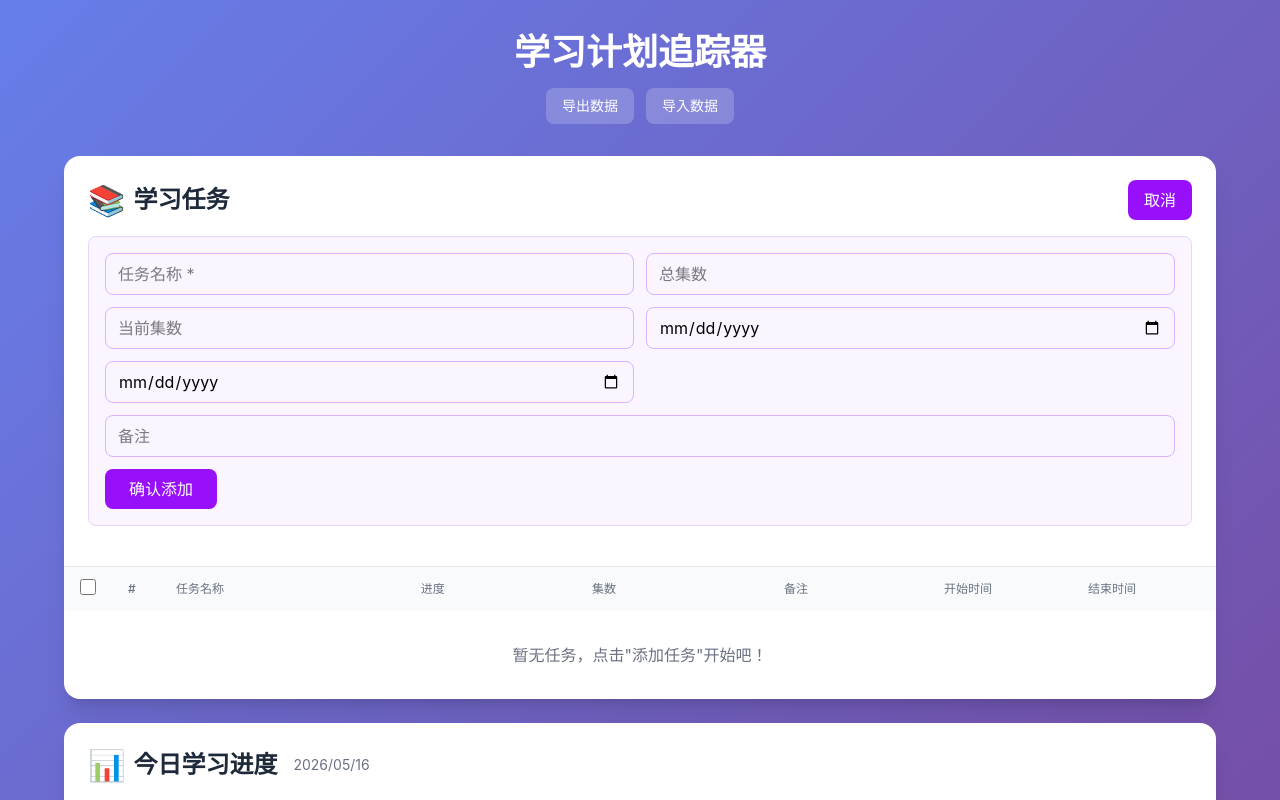
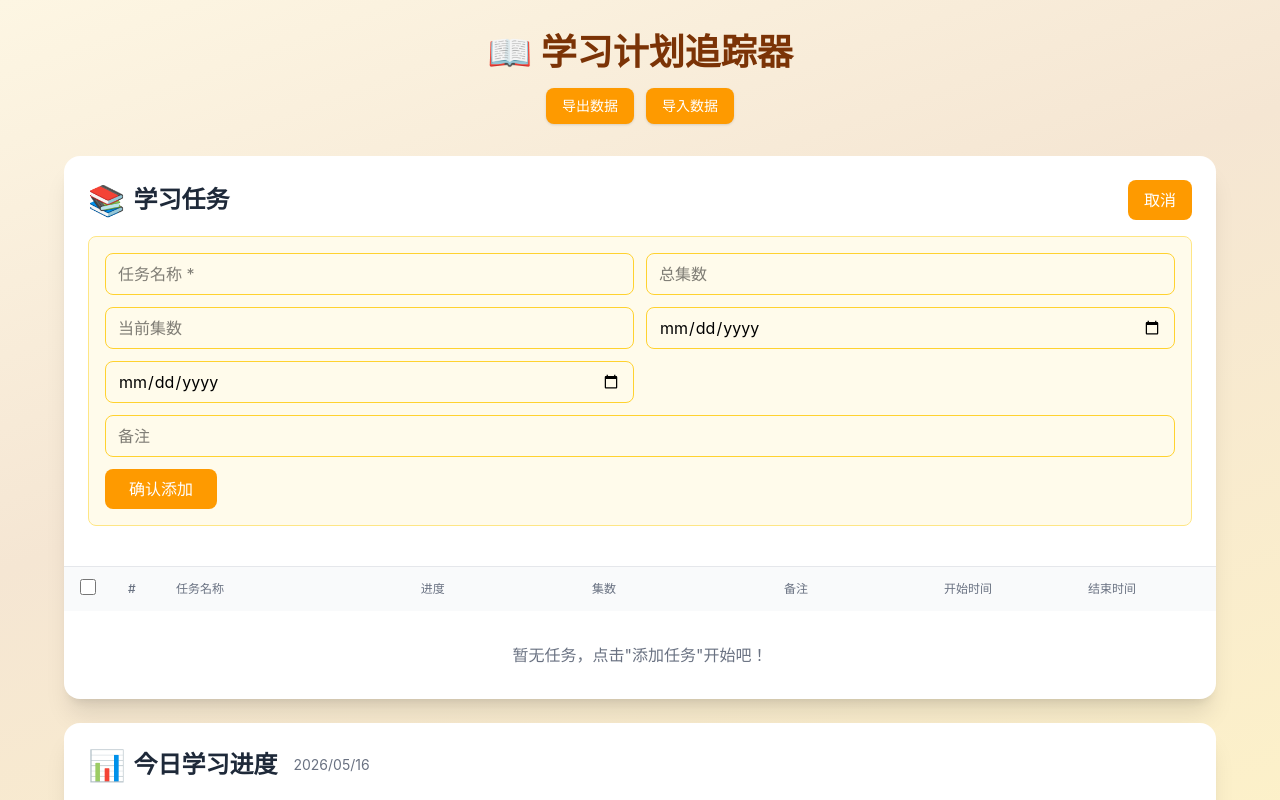
Before and after one commit to weijie380/study-tracker, a React (Vite) app: page / in a window 1280 px wide. Both pictures are taken after a click on the button "+ 添加任务". Shown: the top 800 px of the page. Built offline with nearby package versions, Linux system fonts and the light colour scheme.

Commit message:
Revamp theme: warm amber tones, light gradient background

```diff
--- a/src/App.jsx
+++ b/src/App.jsx
@@ -48,17 +48,17 @@ function App() {
     <div className="min-h-screen py-8 px-4">
       <div className="max-w-6xl mx-auto">
         <header className="text-center mb-8">
-          <h1 className="text-4xl font-bold text-white mb-2"> 学习计划追踪器</h1>
+          <h1 className="text-4xl font-bold text-amber-900 mb-2">📖 学习计划追踪器</h1>
           <div className="flex justify-center gap-3 mt-4">
             <button
               onClick={handleExport}
-              className="px-4 py-2 bg-white/20 text-white rounded-lg hover:bg-white/30 transition-colors text-sm font-medium backdrop-blur"
+              className="px-4 py-2 bg-amber-500 text-white rounded-lg hover:bg-amber-600 transition-colors text-sm font-medium shadow-sm"
             >
               导出数据
             </button>
             <button
               onClick={() => fileInputRef.current?.click()}
-              className="px-4 py-2 bg-white/20 text-white rounded-lg hover:bg-white/30 transition-colors text-sm font-medium backdrop-blur"
+              className="px-4 py-2 bg-amber-500 text-white rounded-lg hover:bg-amber-600 transition-colors text-sm font-medium shadow-sm"
             >
               导入数据
             </button>
--- a/src/ProgressModule.jsx
+++ b/src/ProgressModule.jsx
@@ -119,11 +119,11 @@ function ProgressModule() {
                     <span className="text-gray-500 w-24">{item.date.slice(5)}</span>
                     <div className="flex-1 bg-gray-100 rounded-full h-2">
                       <div
-                        className="h-2 rounded-full bg-blue-500"
+                        className="h-2 rounded-full bg-amber-500"
                         style={{ width: `${pct}%` }}
                       ></div>
                     </div>
-                    <span className="font-medium w-12 text-right text-blue-600">
+                    <span className="font-medium w-12 text-right text-amber-600">
                       {item.total} 集
                     </span>
                   </div>
--- a/src/TaskModule.jsx
+++ b/src/TaskModule.jsx
@@ -154,7 +154,7 @@ function TaskModule({ onProgressUpdate }) {
             )}
             <button
               onClick={() => setShowForm(!showForm)}
-              className="px-4 py-2 bg-purple-600 text-white rounded-lg hover:bg-purple-700 transition-colors font-medium"
+              className="px-4 py-2 bg-amber-500 text-white rounded-lg hover:bg-amber-600 transition-colors font-medium"
             >
               {showForm ? '取消' : '+ 添加任务'}
             </button>
@@ -162,7 +162,7 @@ function TaskModule({ onProgressUpdate }) {
         </div>
 
         {showForm && (
-          <div className="mb-4 p-4 bg-purple-50 rounded-lg border border-purple-200">
+          <div className="mb-4 p-4 bg-amber-50 rounded-lg border border-amber-200">
             <div className="grid grid-cols-1 md:grid-cols-2 gap-3">
               <input
                 type="text"
@@ -170,7 +170,7 @@ function TaskModule({ onProgressUpdate }) {
                 value={formData.name}
                 onChange={handleInputChange}
                 placeholder="任务名称 *"
-                className="px-3 py-2 border border-purple-300 rounded-lg focus:outline-none focus:ring-2 focus:ring-purple-500"
+                className="px-3 py-2 border border-amber-300 rounded-lg focus:outline-none focus:ring-2 focus:ring-amber-500"
               />
               <input
                 type="number"
@@ -179,7 +179,7 @@ function TaskModule({ onProgressUpdate }) {
                 onChange={handleInputChange}
                 placeholder="总集数"
                 min="0"
-                className="px-3 py-2 border border-purple-300 rounded-lg focus:outline-none focus:ring-2 focus:ring-purple-500"
+                className="px-3 py-2 border border-amber-300 rounded-lg focus:outline-none focus:ring-2 focus:ring-amber-500"
               />
               <input
                 type="number"
@@ -188,21 +188,21 @@ function TaskModule({ onProgressUpdate }) {
                 onChange={handleInputChange}
                 placeholder="当前集数"
                 min="0"
-                className="px-3 py-2 border border-purple-300 rounded-lg focus:outline-none focus:ring-2 focus:ring-purple-500"
+                className="px-3 py-2 border border-amber-300 rounded-lg focus:outline-none focus:ring-2 focus:ring-amber-500"
               />
               <input
                 type="date"
                 name="startDate"
                 value={formData.startDate}
                 onChange={handleInputChange}
-                className="px-3 py-2 border border-purple-300 rounded-lg focus:outline-none focus:ring-2 focus:ring-purple-500"
+                className="px-3 py-2 border border-amber-300 rounded-lg focus:outline-none focus:ring-2 focus:ring-amber-500"
               />
               <input
                 type="date"
                 name="endDate"
                 value={formData.endDate}
                 onChange={handleInputChange}
-                className="px-3 py-2 border border-purple-300 rounded-lg focus:outline-none focus:ring-2 focus:ring-purple-500"
+                className="px-3 py-2 border border-amber-300 rounded-lg focus:outline-none focus:ring-2 focus:ring-amber-500"
               />
               <input
                 type="text"
@@ -210,12 +210,12 @@ function TaskModule({ onProgressUpdate }) {
                 value={formData.notes}
                 onChange={handleInputChange}
                 placeholder="备注"
-                className="px-3 py-2 border border-purple-300 rounded-lg focus:outline-none focus:ring-2 focus:ring-purple-500 md:col-span-2"
+                className="px-3 py-2 border border-amber-300 rounded-lg focus:outline-none focus:ring-2 focus:ring-amber-500 md:col-span-2"
               />
             </div>
             <button
               onClick={addTask}
-              className="mt-3 px-6 py-2 bg-purple-600 text-white rounded-lg hover:bg-purple-700 transition-colors font-medium"
+              className="mt-3 px-6 py-2 bg-amber-500 text-white rounded-lg hover:bg-amber-600 transition-colors font-medium"
             >
               确认添加
             </button>
@@ -232,7 +232,7 @@ function TaskModule({ onProgressUpdate }) {
                   type="checkbox"
                   checked={tasks.length > 0 && selectedIds.size === tasks.length}
                   onChange={toggleSelectAll}
-                  className="w-4 h-4 text-purple-600 rounded focus:ring-purple-500"
+                  className="w-4 h-4 text-amber-600 rounded focus:ring-amber-500"
                 />
               </th>
               <th className="px-4 py-3 text-left text-xs font-medium text-gray-500 uppercase w-12">#</th>
@@ -255,13 +255,13 @@ function TaskModule({ onProgressUpdate }) {
               tasks.map((task, index) => {
                 const progress = getProgress(task);
                 return (
-                  <tr key={task.id} className={`hover:bg-gray-50 transition-colors ${selectedIds.has(task.id) ? 'bg-purple-50' : ''}`}>
+                  <tr key={task.id} className={`hover:bg-gray-50 transition-colors ${selectedIds.has(task.id) ? 'bg-amber-50' : ''}`}>
                     <td className="px-4 py-3">
                       <input
                         type="checkbox"
                         checked={selectedIds.has(task.id)}
                         onChange={() => toggleSelect(task.id)}
-                        className="w-4 h-4 text-purple-600 rounded focus:ring-purple-500"
+                        className="w-4 h-4 text-amber-600 rounded focus:ring-amber-500"
                       />
                     </td>
                     <td className="px-4 py-3 text-gray-500">{index + 1}</td>
@@ -270,7 +270,7 @@ function TaskModule({ onProgressUpdate }) {
                         type="text"
                         value={task.name}
                         onChange={(e) => updateField(task.id, 'name', e.target.value)}
-                        className="w-full px-2 py-1 border border-transparent hover:border-gray-300 focus:border-purple-400 rounded text-sm font-medium text-gray-800 focus:outline-none focus:ring-2 focus:ring-purple-500 bg-transparent"
+                        className="w-full px-2 py-1 border border-transparent hover:border-gray-300 focus:border-amber-400 rounded text-sm font-medium text-gray-800 focus:outline-none focus:ring-2 focus:ring-amber-500 bg-transparent"
                       />
                     </td>
                     <td className="px-4 py-3">
@@ -290,7 +290,7 @@ function TaskModule({ onProgressUpdate }) {
                           type="number"
                           value={task.currentEpisode}
                           onChange={(e) => updateEpisode(task.id, 'currentEpisode', e.target.value)}
-                          className="w-16 px-2 py-1 text-center border border-gray-300 rounded text-sm focus:outline-none focus:ring-2 focus:ring-purple-500"
+                          className="w-16 px-2 py-1 text-center border border-gray-300 rounded text-sm focus:outline-none focus:ring-2 focus:ring-amber-500"
                           min="0"
                           max={task.totalEpisodes}
                         />
@@ -299,7 +299,7 @@ function TaskModule({ onProgressUpdate }) {
                           type="number"
                           value={task.totalEpisodes}
                           onChange={(e) => updateEpisode(task.id, 'totalEpisodes', e.target.value)}
-                          className="w-16 px-2 py-1 text-center border border-gray-300 rounded text-sm focus:outline-none focus:ring-2 focus:ring-purple-500"
+                          className="w-16 px-2 py-1 text-center border border-gray-300 rounded text-sm focus:outline-none focus:ring-2 focus:ring-amber-500"
                           min="0"
                         />
                       </div>
@@ -310,7 +310,7 @@ function TaskModule({ onProgressUpdate }) {
                         value={task.notes}
                         onChange={(e) => updateField(task.id, 'notes', e.target.value)}
                         placeholder="-"
-                        className="w-full px-2 py-1 border border-transparent hover:border-gray-300 focus:border-purple-400 rounded text-sm text-gray-600 focus:outline-none focus:ring-2 focus:ring-purple-500 bg-transparent"
+                        className="w-full px-2 py-1 border border-transparent hover:border-gray-300 focus:border-amber-400 rounded text-sm text-gray-600 focus:outline-none focus:ring-2 focus:ring-amber-500 bg-transparent"
                       />
                     </td>
                     <td className="px-4 py-3">
@@ -318,7 +318,7 @@ function TaskModule({ onProgressUpdate }) {
                         type="date"
                         value={task.startDate}
                         onChange={(e) => updateField(task.id, 'startDate', e.target.value)}
-                        className="w-full px-2 py-1 border border-transparent hover:border-gray-300 focus:border-purple-400 rounded text-sm text-gray-500 focus:outline-none focus:ring-2 focus:ring-purple-500 bg-transparent"
+                        className="w-full px-2 py-1 border border-transparent hover:border-gray-300 focus:border-amber-400 rounded text-sm text-gray-500 focus:outline-none focus:ring-2 focus:ring-amber-500 bg-transparent"
                       />
                     </td>
                     <td className="px-4 py-3">
@@ -326,7 +326,7 @@ function TaskModule({ onProgressUpdate }) {
                         type="date"
                         value={task.endDate || ''}
                         onChange={(e) => updateField(task.id, 'endDate', e.target.value)}
-                        className="w-full px-2 py-1 border border-transparent hover:border-gray-300 focus:border-purple-400 rounded text-sm text-gray-500 focus:outline-none focus:ring-2 focus:ring-purple-500 bg-transparent"
+                        className="w-full px-2 py-1 border border-transparent hover:border-gray-300 focus:border-amber-400 rounded text-sm text-gray-500 focus:outline-none focus:ring-2 focus:ring-amber-500 bg-transparent"
                       />
                     </td>
                   </tr>
--- a/src/index.css
+++ b/src/index.css
@@ -2,6 +2,6 @@
 
 body {
   font-family: -apple-system, BlinkMacSystemFont, 'Segoe UI', 'PingFang SC', 'Microsoft YaHei', sans-serif;
-  background: linear-gradient(135deg, #667eea 0%, #764ba2 100%);
+  background: linear-gradient(160deg, #fdf6e3 0%, #f5e6d3 40%, #fef3c7 100%);
   min-height: 100vh;
 }
```
